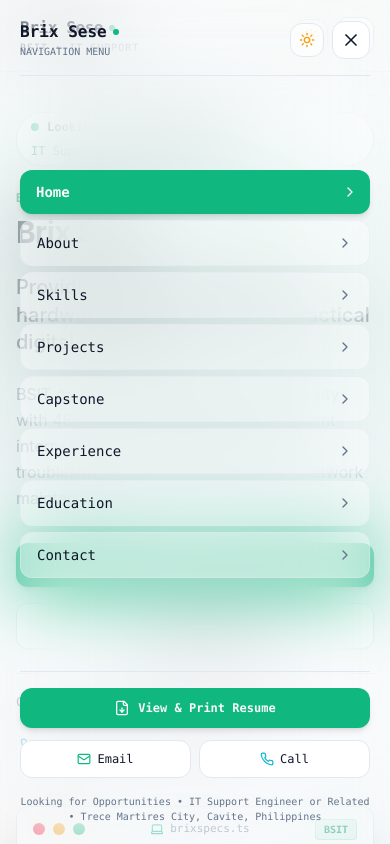
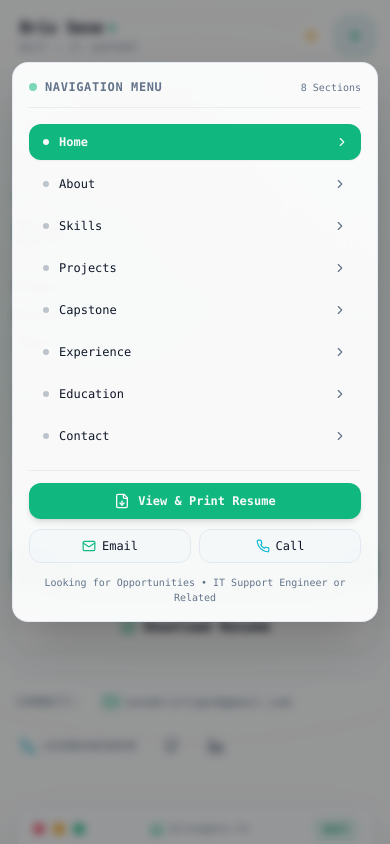
Before and after one commit to brixsese27/brixportfolio, a Next.js app: page / in a window 390 px wide. Both pictures are taken after a click on the button 355 px from the left and 35 px from the top of the page. Shown: the top 844 px of the page. Built offline with nearby package versions, Linux system fonts and the light colour scheme.

Commit message:
feat: add smooth dropdown slide animation and enhanced scroll-behavior

```diff
--- a/app/globals.css
+++ b/app/globals.css
@@ -57,6 +57,9 @@
     scroll-behavior: smooth;
     color-scheme: light dark;
   }
+  section {
+    scroll-margin-top: 80px;
+  }
   body {
     @apply bg-background text-foreground antialiased selection:bg-brand-500/20 selection:text-brand-400;
     font-feature-settings: "rlig" 1, "calt" 1;
--- a/components/navbar.tsx
+++ b/components/navbar.tsx
@@ -5,7 +5,7 @@ import Link from "next/link";
 import { navItems } from "@/data/navigation";
 import { profileData } from "@/data/profile";
 import { ThemeToggle } from "@/components/theme-toggle";
-import { Menu, X, FileDown, ChevronRight, Phone, Mail } from "lucide-react";
+import { Menu, X, FileDown, ChevronRight, Phone, Mail, Sparkles } from "lucide-react";
 import { cn } from "@/lib/utils";
 
 export function Navbar() {
@@ -20,7 +20,7 @@ export function Navbar() {
 
       // Determine active section using scroll calculation
       const sections = navItems.map((item) => item.href.replace("#", ""));
-      const scrollPosition = window.scrollY + 140;
+      const scrollPosition = window.scrollY + 120;
 
       for (let i = sections.length - 1; i >= 0; i--) {
         const sectionId = sections[i];
@@ -77,10 +77,10 @@ export function Navbar() {
     <>
       <header
         className={cn(
-          "fixed top-0 left-0 right-0 z-40 transition-all duration-200",
+          "fixed top-0 left-0 right-0 z-40 transition-all duration-300",
           scrolled
             ? "bg-background/90 backdrop-blur-md border-b border-border/80 shadow-sm py-2.5 sm:py-3"
-            : "bg-background/60 backdrop-blur-sm sm:bg-transparent py-3 sm:py-5 border-b border-border/40 sm:border-transparent"
+            : "bg-background/70 backdrop-blur-sm sm:bg-transparent py-3 sm:py-5 border-b border-border/40 sm:border-transparent"
         )}
       >
         <div className="max-w-7xl mx-auto px-4 sm:px-6 lg:px-8 flex items-center justify-between">
@@ -141,53 +141,57 @@ export function Navbar() {
             </a>
           </div>
 
-          {/* Mobile Controls (Theme Toggle + Mobile Menu Trigger) */}
+          {/* Mobile Controls (Theme Toggle + Animated Hamburger Menu Trigger) */}
           <div className="flex lg:hidden items-center gap-2">
             <ThemeToggle />
             <button
               type="button"
               onClick={() => setMobileMenuOpen((prev) => !prev)}
-              className="p-2 rounded-xl border border-border bg-card text-foreground hover:bg-accent focus-visible:outline-none focus-visible:ring-2 focus-visible:ring-primary transition-colors shadow-sm cursor-pointer"
+              className={cn(
+                "p-2 rounded-xl border border-border bg-card text-foreground hover:bg-accent focus-visible:outline-none focus-visible:ring-2 focus-visible:ring-primary transition-all shadow-sm cursor-pointer",
+                mobileMenuOpen && "bg-accent border-primary/50 text-primary"
+              )}
               aria-expanded={mobileMenuOpen}
               aria-label="Toggle mobile menu"
             >
-              {mobileMenuOpen ? <X className="w-5 h-5 text-primary" /> : <Menu className="w-5 h-5" />}
+              {mobileMenuOpen ? (
+                <X className="w-5 h-5 text-primary animate-in spin-in-90 duration-200" />
+              ) : (
+                <Menu className="w-5 h-5 transition-transform" />
+              )}
             </button>
           </div>
         </div>
       </header>
 
-      {/* Fullscreen Mobile Navigation Modal Drawer */}
+      {/* Smooth Backdrop Overlay */}
       {mobileMenuOpen && (
-        <div className="fixed inset-0 z-50 lg:hidden bg-background/98 backdrop-blur-2xl flex flex-col justify-between p-5 overflow-y-auto animate-in fade-in zoom-in-95 duration-200">
+        <div
+          onClick={() => setMobileMenuOpen(false)}
+          className="fixed inset-0 bg-black/40 backdrop-blur-sm z-40 lg:hidden animate-in fade-in duration-300"
+          aria-hidden="true"
+        />
+      )}
 
-          {/* Top Bar inside Mobile Drawer */}
-          <div className="flex items-center justify-between pb-4 border-b border-border">
-            <div className="flex flex-col">
-              <span className="font-mono text-base font-bold text-foreground flex items-center gap-1.5">
-                {profileData.name}
-                <span className="w-1.5 h-1.5 rounded-full bg-brand-500" />
-              </span>
-              <span className="text-[10px] font-mono text-muted-foreground uppercase">
+      {/* Smooth Dropdown Menu Container */}
+      {mobileMenuOpen && (
+        <div className="fixed top-[62px] sm:top-[68px] inset-x-3 sm:inset-x-6 z-50 lg:hidden max-h-[calc(100vh-80px)] overflow-y-auto bg-card/95 dark:bg-card/95 backdrop-blur-2xl border border-border/80 rounded-2xl shadow-2xl p-4 sm:p-5 animate-dropdown-slide transition-all duration-300 space-y-4">
+
+          {/* Header Row */}
+          <div className="flex items-center justify-between pb-3 border-b border-border/70">
+            <div className="flex items-center gap-2">
+              <span className="w-2 h-2 rounded-full bg-brand-500 animate-pulse" />
+              <span className="text-xs font-mono font-bold uppercase tracking-wider text-muted-foreground">
                 Navigation Menu
               </span>
             </div>
-
-            <div className="flex items-center gap-2">
-              <ThemeToggle />
-              <button
-                type="button"
-                onClick={() => setMobileMenuOpen(false)}
-                className="p-2 rounded-xl border border-border bg-card text-foreground hover:bg-accent transition-colors cursor-pointer"
-                aria-label="Close menu"
-              >
-                <X className="w-5 h-5" />
-              </button>
-            </div>
+            <span className="text-[10px] font-mono text-muted-foreground">
+              {navItems.length} Sections
+            </span>
           </div>
 
-          {/* Nav Items List */}
-          <div className="py-6 space-y-1.5">
+          {/* Navigation Links List */}
+          <nav className="grid grid-cols-1 gap-1.5" aria-label="Mobile Navigation">
             {navItems.map((item) => {
               const sectionId = item.href.replace("#", "");
               const isActive = activeSection === sectionId;
@@ -197,30 +201,39 @@ export function Navbar() {
                   href={item.href}
                   onClick={(e) => handleNavClick(e, item.href)}
                   className={cn(
-                    "flex items-center justify-between px-4 py-3 rounded-xl text-sm font-mono transition-all",
+                    "flex items-center justify-between px-3.5 py-2.5 rounded-xl text-xs font-mono transition-all duration-200 group",
                     isActive
-                      ? "bg-primary text-primary-foreground font-bold shadow-md"
-                      : "text-foreground hover:bg-muted/80 bg-card/40 border border-border/50"
+                      ? "bg-primary text-primary-foreground font-bold shadow-sm"
+                      : "text-foreground hover:bg-muted/70 hover:translate-x-1"
                   )}
                 >
-                  <span>{item.label}</span>
+                  <div className="flex items-center gap-2.5">
+                    <span
+                      className={cn(
+                        "w-1.5 h-1.5 rounded-full transition-all",
+                        isActive ? "bg-primary-foreground" : "bg-muted-foreground/40 group-hover:bg-brand-500"
+                      )}
+                    />
+                    <span>{item.label}</span>
+                  </div>
+
                   <ChevronRight
                     className={cn(
-                      "w-4 h-4 transition-transform",
-                      isActive ? "text-primary-foreground translate-x-1" : "text-muted-foreground"
+                      "w-3.5 h-3.5 transition-transform",
+                      isActive ? "text-primary-foreground translate-x-0.5" : "text-muted-foreground group-hover:translate-x-0.5 group-hover:text-foreground"
                     )}
                   />
                 </a>
               );
             })}
-          </div>
+          </nav>
 
-          {/* Bottom Actions inside Mobile Drawer */}
-          <div className="pt-4 border-t border-border space-y-3">
+          {/* Action Row */}
+          <div className="pt-3 border-t border-border/70 space-y-2.5">
             <a
               href={profileData.resumeUrl}
               onClick={() => setMobileMenuOpen(false)}
-              className="flex items-center justify-center gap-2 w-full py-3 rounded-xl text-xs font-mono font-bold bg-primary text-primary-foreground shadow-md hover:bg-primary/90 transition-all"
+              className="flex items-center justify-center gap-2 w-full py-2.5 rounded-xl text-xs font-mono font-bold bg-primary text-primary-foreground shadow-md hover:bg-primary/90 transition-all"
             >
               <FileDown className="w-4 h-4" />
               View &amp; Print Resume
@@ -229,22 +242,22 @@ export function Navbar() {
             <div className="grid grid-cols-2 gap-2 text-center text-xs font-mono">
               <a
                 href={`mailto:${profileData.email}`}
-                className="p-2.5 rounded-xl border border-border bg-card text-foreground flex items-center justify-center gap-1.5 hover:bg-accent"
+                className="p-2 rounded-xl border border-border bg-muted/40 text-foreground flex items-center justify-center gap-1.5 hover:bg-muted/80 transition-colors"
               >
                 <Mail className="w-3.5 h-3.5 text-brand-500" />
                 Email
               </a>
               <a
                 href={`tel:${profileData.phone}`}
-                className="p-2.5 rounded-xl border border-border bg-card text-foreground flex items-center justify-center gap-1.5 hover:bg-accent"
+                className="p-2 rounded-xl border border-border bg-muted/40 text-foreground flex items-center justify-center gap-1.5 hover:bg-muted/80 transition-colors"
               >
                 <Phone className="w-3.5 h-3.5 text-cyan-500" />
                 Call
               </a>
             </div>
 
-            <p className="text-center text-[10px] font-mono text-muted-foreground pt-1">
-              {profileData.status} • {profileData.location}
+            <p className="text-center text-[10px] font-mono text-muted-foreground pt-0.5">
+              {profileData.status}
             </p>
           </div>
 
--- a/tailwind.config.ts
+++ b/tailwind.config.ts
@@ -101,10 +101,15 @@ const config: Config = {
           "0%, 100%": { transform: "translateY(0)" },
           "50%": { transform: "translateY(-6px)" },
         },
+        "dropdown-slide": {
+          "0%": { opacity: "0", transform: "translateY(-14px) scale(0.97)" },
+          "100%": { opacity: "1", transform: "translateY(0) scale(1)" },
+        },
       },
       animation: {
         "pulse-subtle": "pulse-subtle 3s cubic-bezier(0.4, 0, 0.6, 1) infinite",
         float: "float 6s ease-in-out infinite",
+        "dropdown-slide": "dropdown-slide 0.25s cubic-bezier(0.16, 1, 0.3, 1) forwards",
       },
       backgroundImage: {
         "grid-pattern": "radial-gradient(circle, rgba(255,255,255,0.08) 1px, transparent 1px)",
```
